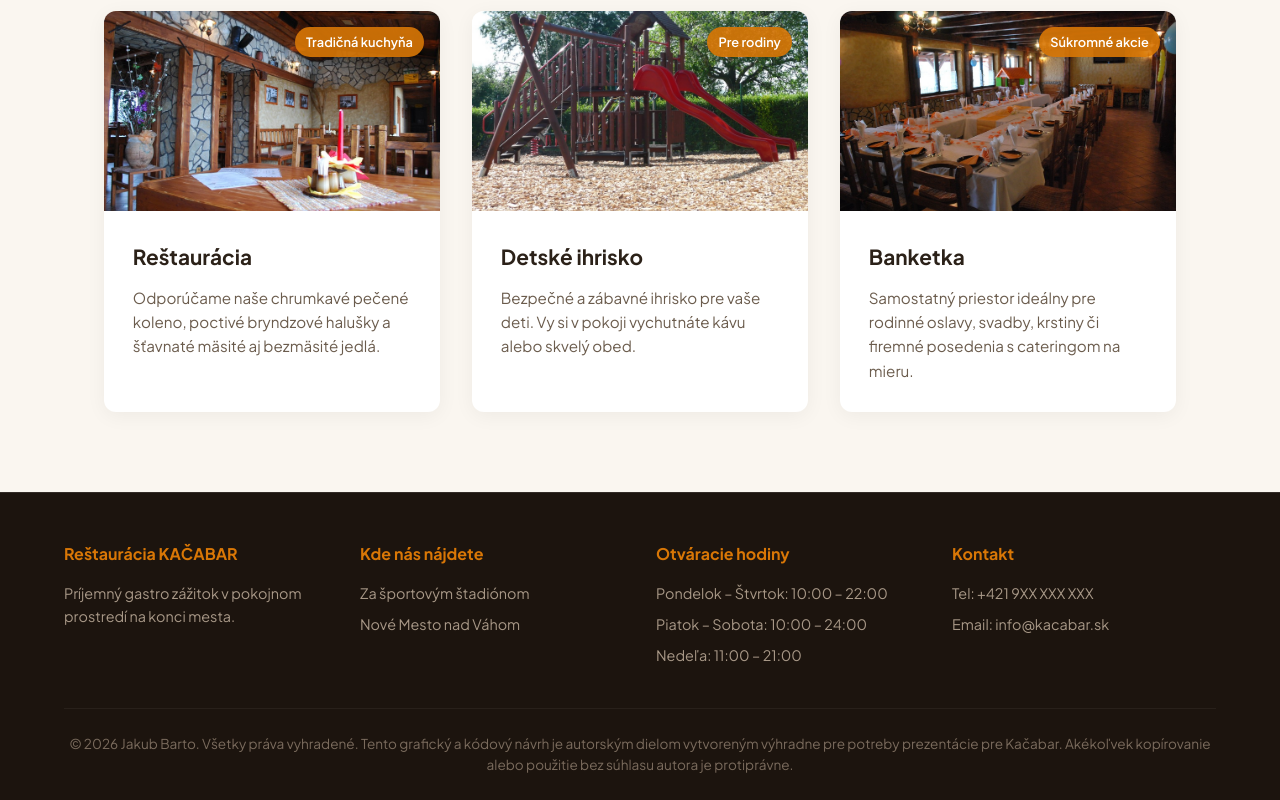
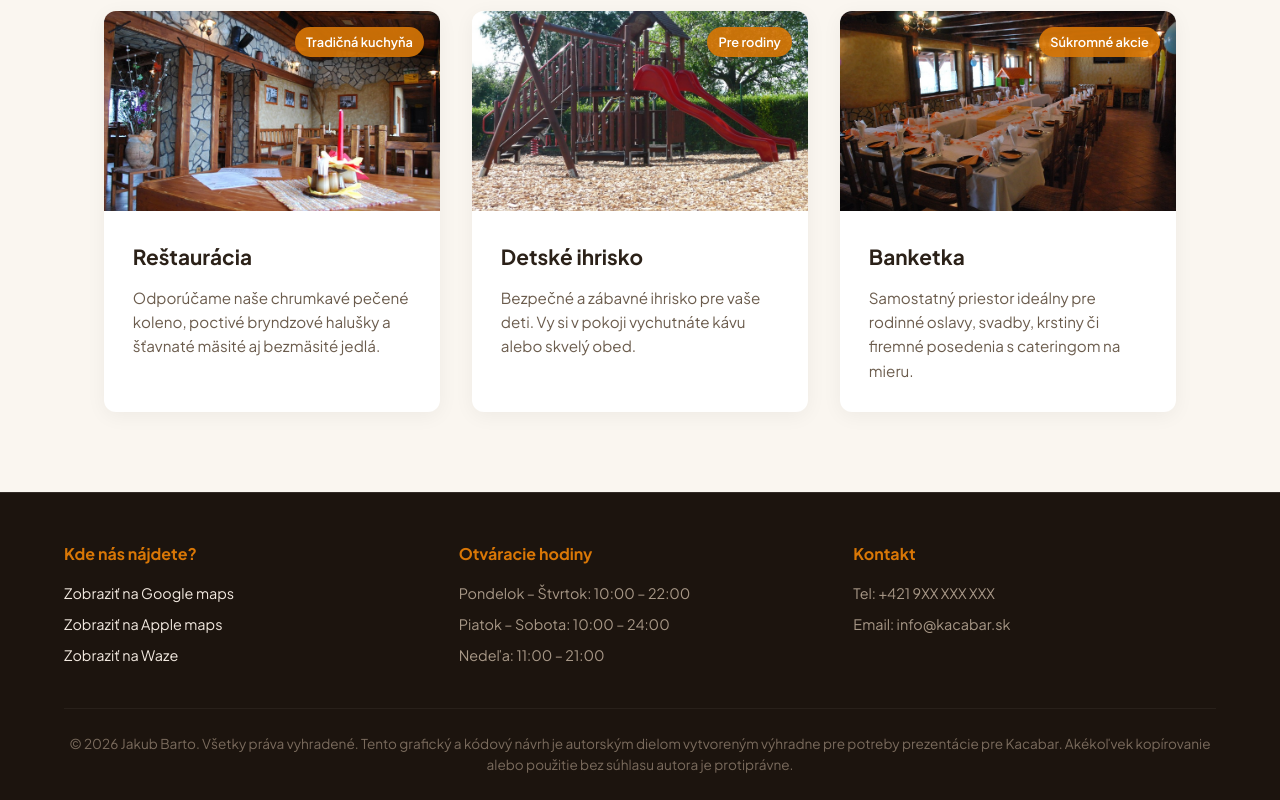
Before and after one commit to bartoj016/web-publish, a plain HTML site: page index.html in a window 1280 px wide. Shown: the part 2126-2926 px from the top of the page. Drawn offline with nearby package versions, Linux system fonts and the light colour scheme; a web font is replaced by a local one.

Commit message:
Update index.html
footer linky

```diff
--- a/index.html
+++ b/index.html
@@ -286,6 +286,15 @@
             padding: 3rem 5% 1.5rem;
             border-top: 1px solid rgba(255,255,255,0.1);
         }
+        footer a {
+            color: var(--text-light);
+            text-decoration: none;
+        }
+
+        footer a:hover {
+            color: var(--text-light);
+            text-decoration: underline;
+        }
 
         .footer-grid {
             display: grid;
@@ -468,16 +477,13 @@
     </section>
 
     <!-- Patka-->
-    <footer id="kontakt">
+    <footer>
         <div class="footer-grid">
             <div class="footer-col">
-                <h4>Reštaurácia KAČABAR</h4>
-                <p>Príjemný gastro zážitok v pokojnom prostredí na konci mesta.</p>
-            </div>
-            <div class="footer-col">
-                <h4>Kde nás nájdete</h4>
-                <p>Za športovým štadiónom</p>
-                <p>Nové Mesto nad Váhom</p>
+                <h4>Kde nás nájdete?</h4>
+                <p><a href="https://maps.app.goo.gl/W3aXTpCpmqwAwbN69">Zobraziť na Google maps</a></p>
+                <p><a href="https://maps.apple/p/c7nZjuQ1~U--Ka">Zobraziť na Apple maps</a></p>
+                <p><a href="https://ul.waze.com/ul?venue_id=11665896.116724492.2164440&overview=yes&utm_campaign=default&utm_source=waze_website&utm_medium=lm_share_location">Zobraziť na Waze</a></p>
             </div>
             <div class="footer-col">
                 <h4>Otváracie hodiny</h4>
@@ -492,7 +498,7 @@
             </div>
         </div>
         <div class="footer-bottom">
-            <p>© 2026 Jakub Barto. Všetky práva vyhradené. Tento grafický a kódový návrh je autorským dielom vytvoreným výhradne pre potreby prezentácie pre Kačabar. Akékoľvek kopírovanie alebo použitie bez súhlasu autora je protiprávne.</p>
+            <p>© 2026 Jakub Barto. Všetky práva vyhradené. Tento grafický a kódový návrh je autorským dielom vytvoreným výhradne pre potreby prezentácie pre Kacabar. Akékoľvek kopírovanie alebo použitie bez súhlasu autora je protiprávne.</p>
         </div>
     </footer>
     <script>
```
